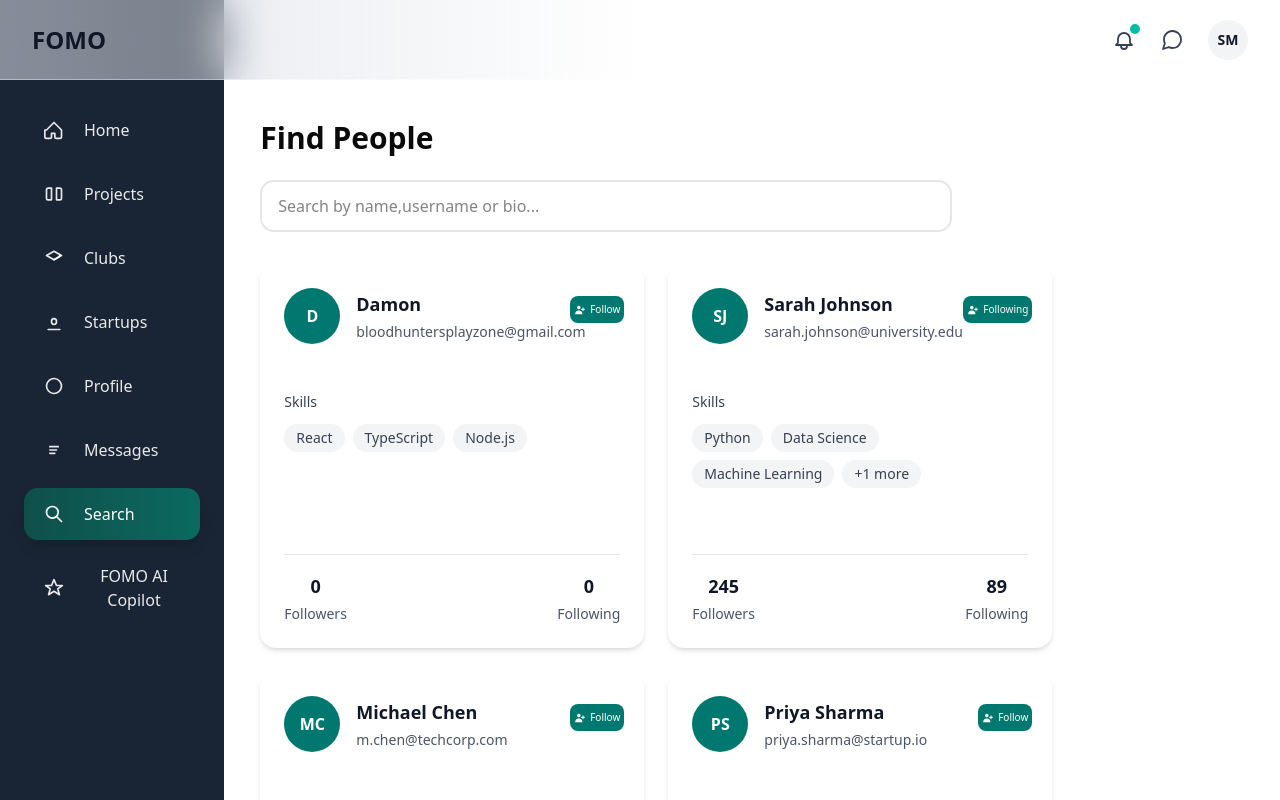
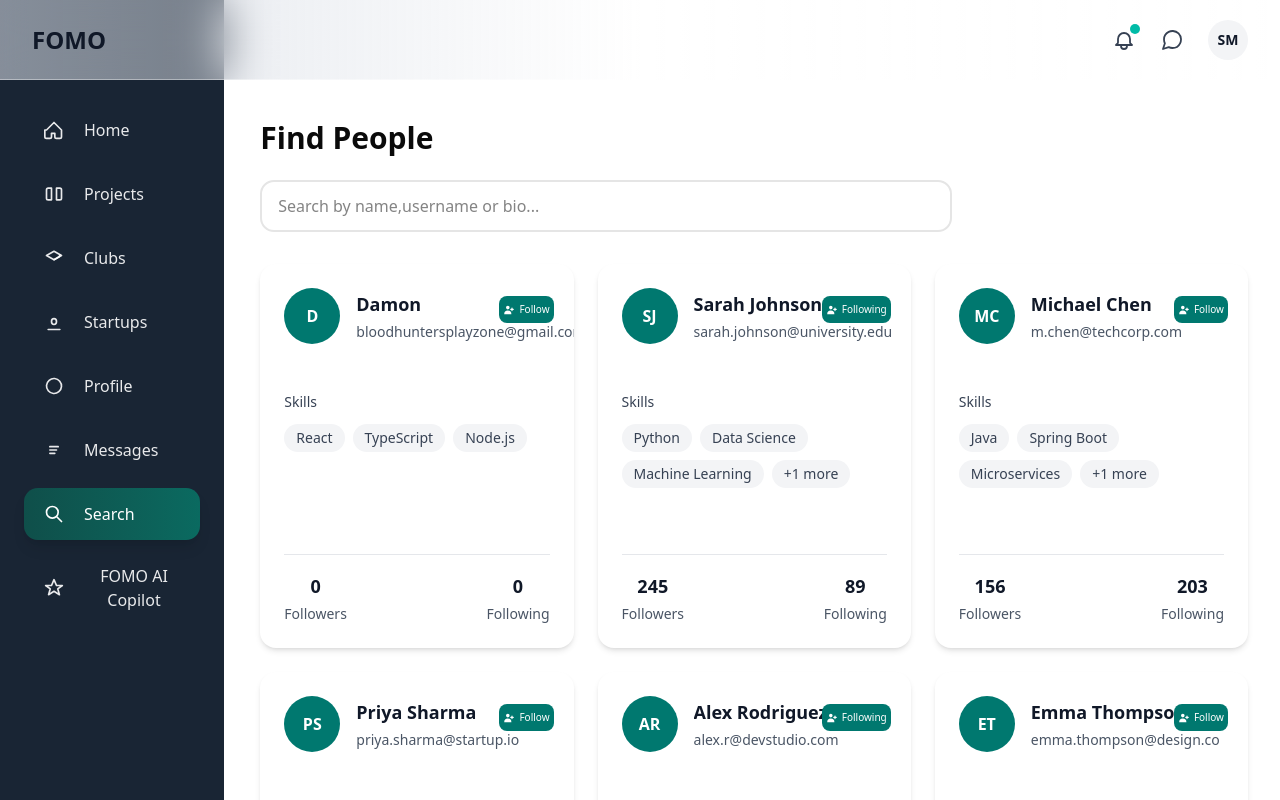
Before and after one commit to FO-MO/fomo-frontend, a Next.js app: page /students/search in a window 1280 px wide. Shown: the top 800 px of the page. Built offline with nearby package versions, Linux system fonts and the light colour scheme.

Commit message:
tweaks made

```diff
--- a/app/students/search/page.tsx
+++ b/app/students/search/page.tsx
@@ -89,7 +89,7 @@ export default function SearchPage() {
         </div>
 
         {/* grid */}
-        <div className="mt-8 flex flex-row flex-wrap w-[105%] gap-6">
+        <div className="mt-8 grid grid-cols-1 md:grid-cols-2 xl:grid-cols-3 gap-6">
           {mockProfiles.map((profile) => (
             <a
               href="backendpeep"
--- a/components/SearchCard.tsx
+++ b/components/SearchCard.tsx
@@ -34,7 +34,7 @@ export default function SearchCard({ profile, onFollowToggle }: Props) {
   };
 
   return (
-    <article className="w-96 bg-white rounded-2xl overflow-hidden shadow-md p-6 flex flex-col h-96 relative">
+    <article className="w-full bg-white rounded-2xl overflow-hidden shadow-md p-6 flex flex-col h-96 relative">
       {/* Follow Button - Absolutely positioned */}
       <button
         onClick={handleFollowClick}
```
